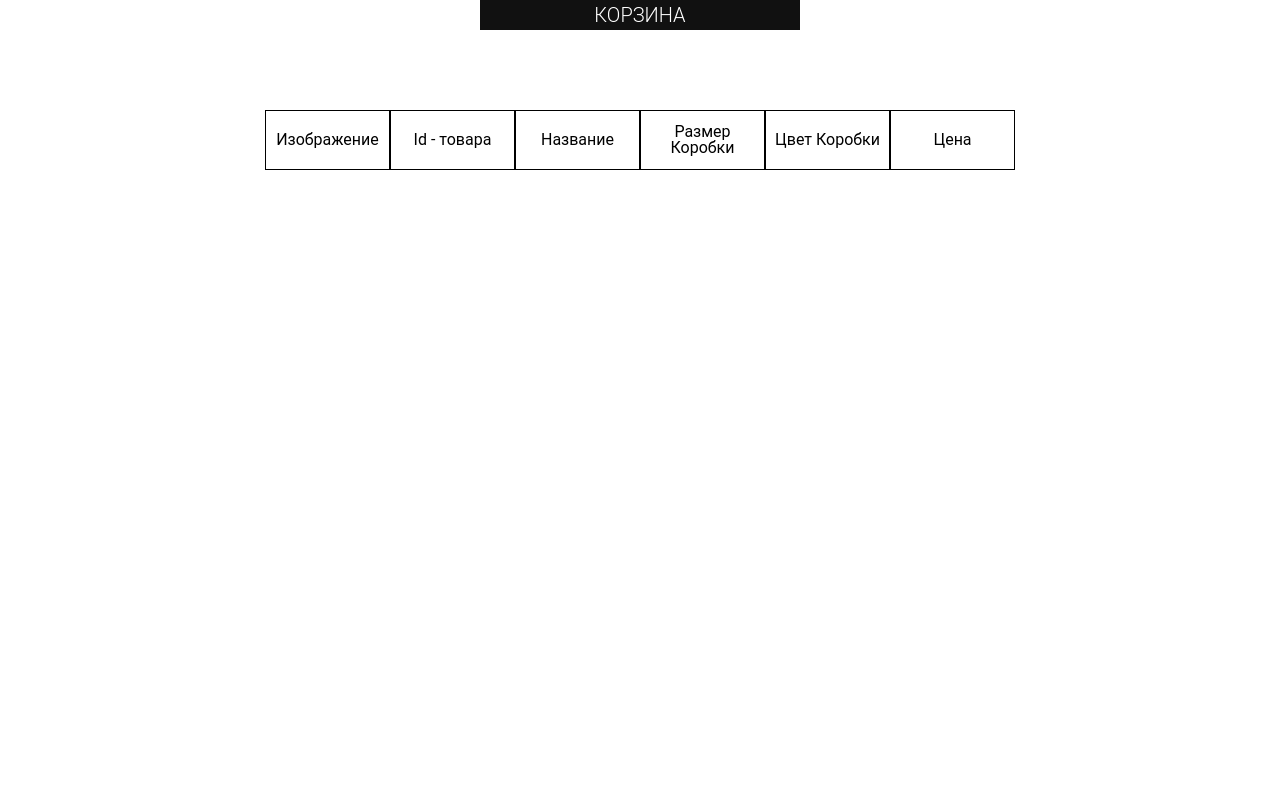
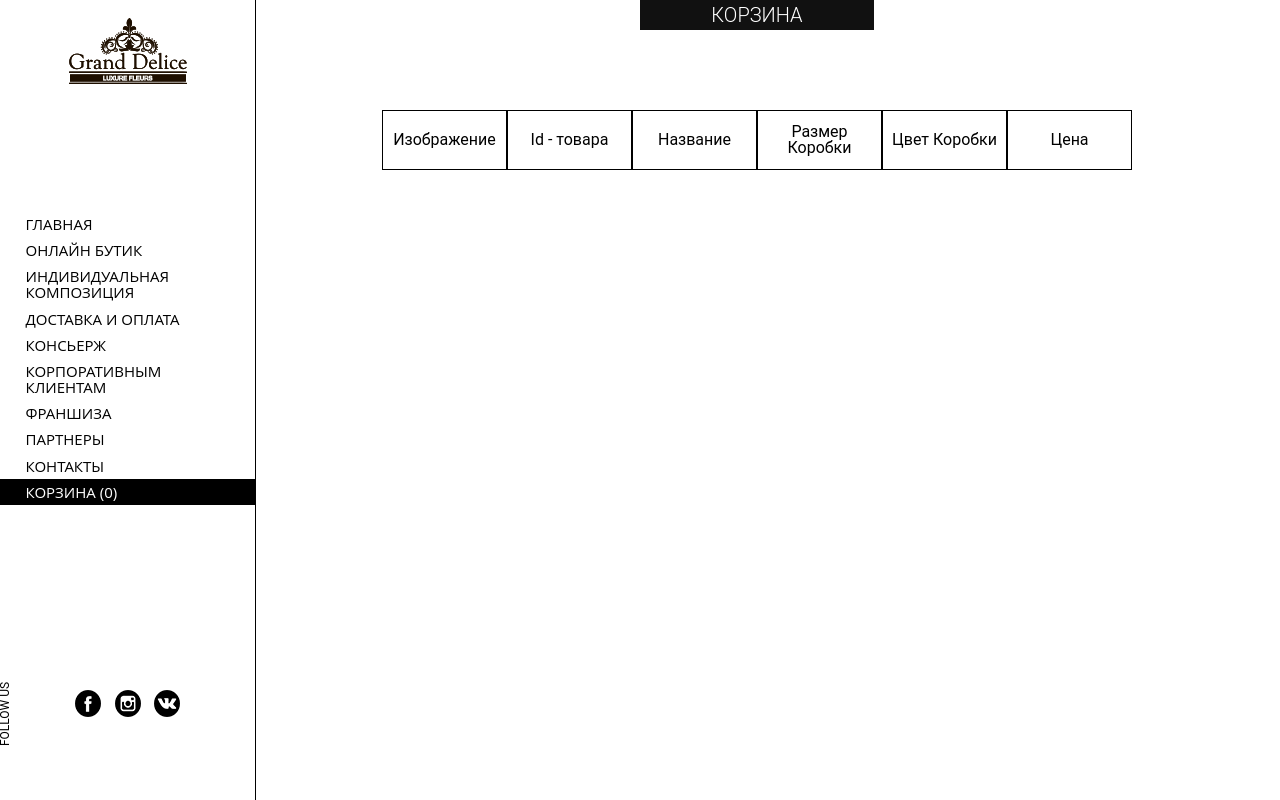
Before and after one commit to Grand777/grand_delice, a Django app: page /cart in a window 1280 px wide. Run offline with Django 3.2, Linux system fonts and the light colour scheme; some libraries are stand-ins or nearby versions; some web fonts are replaced.

Commit message:
Update cart.html
Add markup and script

```diff
--- a/grand_delice/apps/shop/templates/shop/html/cart.html
+++ b/grand_delice/apps/shop/templates/shop/html/cart.html
@@ -2,6 +2,76 @@
 {% load static %}
 
 {% block content %}
+	<header class="shopWrapper">
+	<div class="shopHeader">
+
+		<div class="header_sidebar">
+			<div class="logo">
+				<a href="index.html"><img src="img/logo.png" class="img-responsive" alt="Grand Delice"></a>
+			</div>
+
+
+			<nav class="menu">
+					<ul>
+						<a href="index.html" class="sidebarItem"><li>Главная</li></a>
+						<a href="online_shop.html" class="sidebarItem"><li>Онлайн Бутик</li></a>
+						<a href="composition.html" class="sidebarItem"><li>Индивидуальная композиция</li></a>
+						<a href="#" class="sidebarItem"><li>Доставка и оплата</li></a>
+						<a href="#" class="sidebarItem"><li>Консьерж</li></a>
+						<a href="#" class="sidebarItem"><li>Корпоративным Клиентам</li></a>
+						<a href="#" class="sidebarItem"><li>Франшиза</li></a>
+						<a href="#" class="sidebarItem"><li>Партнеры</li></a>
+						<a href="#" class="sidebarItem"><li>Контакты</li></a>
+						<a href="#" class="sidebarItem active"><li>Корзина <span class="cartCount cartCountCart"></span></li></a>
+
+					</ul>
+
+			</nav>
+			<div class="header_social">
+				<div class="header_socialText">
+					FOLLOW US
+				</div>
+				<div class="social_icons">
+					<a href="#" class="icon iconFirst"><img src="img/facebook.png" alt=""></a>
+					<a href="#" class="icon"><img src="img/instagram.png" alt=""></a>
+					<a href="#" class="icon"><img src="img/vk.png" alt=""></a>
+				</div>
+			</div>
+		</div>
+		<div class="header_main">
+
+<!-- 			<a href="index.html" class="logoHiddenWrapper"><div class="logoHidden">
+			</div></a> -->
+
+			<input type="checkbox" id="menu" hidden>
+			<label class="menuCheckbox" for="menu"></label>
+
+			<div class="hiddenMenu">
+					<div class="logoHidden">
+
+					</div>
+
+					<ul>
+						<a href="index.html" class="active"><li>Главная</li></a>
+						<a href="online_shop.html"><li>Онлайн Бутик</li></a>
+						<a href="composition.html"><li>Индивидуальная композиция</li></a>
+						<a href="#"><li>Доставка и оплата</li></a>
+						<a href="#"><li>Консьерж</li></a>
+						<a href="#"><li>Корпоративным Клиентам</li></a>
+						<a href="#" class="sidebarItem"><li>Франшиза</li></a>
+						<a href="#"><li>Партнеры</li></a>
+						<a href="#"><li>Контакты</li></a>
+						<a href="#" class="sidebarItem"><li>Корзина <span class="cartCount"></span></li></a>
+					</ul>
+			</div>
+
+			<div class="togle_mnu">
+				<div class="hamburger1 menuBlack"></div>
+				<div class="hamburger2 menuBlack"></div>
+				<div class="hamburger3 menuBlack"></div>
+			</div>
+
+
 			<div class="shopMainText">КОРЗИНА</div>
 
 			<div class="cartInfo">
@@ -28,4 +98,30 @@
 
 			</div>
 
+			</div>
+		</div>
+	</header>
+<script id="cartItems-template" type="text/template">
+	<% _.each(cartItems, function(cartItem) { %>
+			<div class="cartItem"
+			data-id="<%- cartItem.id %>"
+			data-name="<%- cartItem.name %>"
+			data-color="<%- cartItem.color %>"
+			data-size="<%- cartItem.size %>"
+			data-price="<%- cartItem.price %>"
+			>
+        		<div class="cartCell"><img src="<%- cartItem.img %>" alt="flower"></div>
+        		<div class="cartCell"><%- cartItem.id %></div>
+        		<div class="cartCell"><%- cartItem.name %></div>
+        		<div class="cartCell"><%- cartItem.size %></div>
+        		<div class="cartCell"><%- cartItem.color %></div>
+        		<div class="cartCell"><%- cartItem.price %> грн.</div>
+        	</div>
+    <% }); %>
+</script>
+
+<script src="libs/underscore/underscore.js"></script>
+<script src="js/cart.js"></script>
+
+
 {% endblock %}
```
